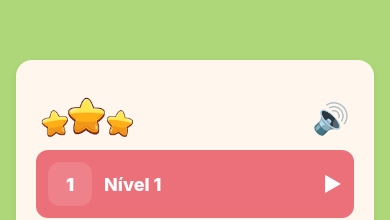
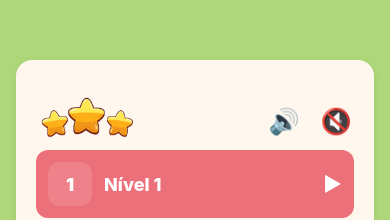
Before and after one commit to JulianaMenezees/letra-viva, a React Native app: screen /LevelsCacaPalavras in a window 390 px wide. Shown: the part 150-370 px from the top of the page. Built offline with nearby package versions, Linux system fonts and the light colour scheme.

Commit message:
feat: adicionando mudanças de audios no modulo de jogos

```diff
--- a/screens/CacaPalavrasScreen.js
+++ b/screens/CacaPalavrasScreen.js
@@ -13,6 +13,8 @@ import {
 import useTTS from "../utils/useTTS";
 import { useNavigation, useRoute } from "@react-navigation/native";
 import AsyncStorage from "@react-native-async-storage/async-storage";
+import * as Speech from "expo-speech";
+
 
 const MIN_GRID = 6;
 const MAX_GRID = 45;
@@ -134,7 +136,7 @@ export default function CacaPalavrasScreen() {
 
   useEffect(() => {
     // anúncio inicial por voz (útil para jogadores que não leem)
-    speak(`Vamos jogar! As palavras do nível são: ${SEARCH_WORDS.join(", ")}`);
+    // speak(`Vamos jogar! As palavras do nível são: ${SEARCH_WORDS.join(", ")}`);
   }, [SEARCH_WORDS, speak]);
 
   useEffect(() => {
@@ -283,7 +285,7 @@ export default function CacaPalavrasScreen() {
                     width: headerIconSize + 20,
                     height: headerIconSize + 20,
                     borderRadius: (headerIconSize + 20) / 2,
-                    transform: [{ translateX: -10 }],
+                    transform: [{ translateX: -2 }],
                   },
                 ]}
               >
@@ -307,15 +309,30 @@ export default function CacaPalavrasScreen() {
               </View>
             </TouchableOpacity>
 
-            <TouchableOpacity
-              style={styles.speakerButton}
-              onPress={() => speak(`Vamos jogar! Nível ${levelNum}`)}
-              activeOpacity={0.75}
-              accessible
-              accessibilityLabel="Ouvir instrução em áudio"
-            >
-              <Text style={styles.speakerEmoji}>🔊</Text>
-            </TouchableOpacity>
+            {/* ÁUDIO: 2 botões lado a lado */}
+            <View style={styles.audioContainer}>
+              <TouchableOpacity
+                activeOpacity={0.85}
+                onPress={() =>
+                  speak?.(
+                    `Vamos jogar! As palavras do nível são: ${SEARCH_WORDS.join(", ")}. Você deve encontrá-las no caça-palavras.`
+                  )
+                }
+                style={styles.audioButton}
+                accessibilityLabel="Botão de áudio"
+              >
+                <Text style={styles.audioIcon}>🔊</Text>
+              </TouchableOpacity>
+
+              <TouchableOpacity
+                onPress={() => Speech.stop()}
+                style={styles.muteButton}
+                accessibilityLabel="Parar fala"
+              >
+                <Text style={styles.muteIcon}>🔇</Text>
+              </TouchableOpacity>
+            </View>
+
           </View>
         </View>
 
@@ -681,4 +698,37 @@ const styles = StyleSheet.create({
     fontWeight: "800",
     fontSize: 16,
   },
+  /* --- ÁUDIO (botões) --- */
+  audioContainer: {
+    flexDirection: "row",
+    alignItems: "center",
+    // se quiser empurrar mais para baixo dentro do header, use marginTop: 12
+    // ex: marginTop: 12,
+  },
+
+  audioButton: {
+    width: 56,
+    height: 56,
+    borderRadius: 12,
+    alignItems: "center",
+    justifyContent: "center",
+
+  },
+
+  audioIcon: {
+    fontSize: 28,
+  },
+
+  muteButton: {
+    width: 48,
+    height: 48,
+    borderRadius: 10,
+    alignItems: "center",
+    top: 10
+  },
+
+  muteIcon: {
+    fontSize: 25,
+  },
+
 });
--- a/screens/InitialScreen.js
+++ b/screens/InitialScreen.js
@@ -11,7 +11,7 @@ export default function InitialScreen({ navigation }) {
 
   const falarConteudo = () => {
     speak(
-      'Bem vindo. Toque em 1 para cadastrar-se e configurar seu PIN ou biometria. Ou toque em 2 para fazer login e entrar no aplicativo.'
+      '  Bem vindo. Toque em 1 para cadastrar-se e configurar seu PIN ou biometria. Ou toque em 2 para fazer login e entrar no aplicativo.'
     );
   };
 
--- a/screens/LevelsCacaPalavras.js
+++ b/screens/LevelsCacaPalavras.js
@@ -176,16 +176,29 @@ export default function LevelsDomino({ navigation, route }) {
             />
 
             {/* ÁUDIO AGORA NA DIREITA */}
+            {/* ÁUDIO: container absoluto com os dois botões lado a lado */}
+            <View style={styles.audioContainer}>
               <TouchableOpacity
-              activeOpacity={0.8}
-              onPress={() => {
-                speak?.("Toque em um nível para começar");
-              }}
-              style={styles.audioButtonRight}
+                activeOpacity={0.85}
+                onPress={() =>
+                  speak?.(
+                    "Toque em 1 para iniciar o primeiro nível. Quando você concluir ele, os próximos níveis serão desbloqueados. Boa sorte!"
+                  )
+                }
+                style={styles.audioButton}
                 accessibilityLabel="Botão de áudio"
               >
                 <Text style={styles.audioIcon}>🔊</Text>
               </TouchableOpacity>
+
+              <TouchableOpacity
+                onPress={() => Speech.stop()}
+                style={styles.muteButton}
+                accessibilityLabel="Parar fala"
+              >
+                <Text style={styles.muteIcon}>🔇</Text>
+              </TouchableOpacity>
+            </View>
 
             {/* conteúdo real do cartão */}
             <View style={styles.board}>
@@ -409,4 +422,38 @@ const styles = StyleSheet.create({
     fontSize: 16,
   },
 
+  audioContainer: {
+    position: "absolute",
+    top: 12,
+    right: 12,
+    flexDirection: "row",
+    alignItems: "center",
+    zIndex: 10,
+    top: 35
+  },
+
+  audioButton: {
+    width: 52,
+    height: 52,
+    borderRadius: 25,
+    alignItems: "center",
+    justifyContent: "center",
+  },
+
+  audioIcon: {
+    fontSize: 25,
+  },
+
+  muteButton: {
+    width: 52,
+    height: 52,
+    borderRadius: 10,
+    alignItems: "center",
+    justifyContent: "center",
+  },
+
+  muteIcon: {
+    fontSize: 25,
+  },
+
 });
--- a/screens/LoginScreen.js
+++ b/screens/LoginScreen.js
@@ -14,11 +14,11 @@ export default function LoginScreen({ navigation }) {
     (async () => {
       const enabled = await isBiometryEnabled();
       setBiometryOn(enabled);
-      if (enabled) {
-        speak('A autenticação por biometria está ativa. Toque para autenticar com biometria ou digite o PIN.');
-      } else {
-        speak('Digite seu PIN de seis dígitos no quadradinho abaixo. Caso tenha esquecido, aperte no botão para criar um novo PIN.');
-      }
+      // if (enabled) {
+      //   speak('A autenticação por biometria está ativa. Toque em 1 para autenticar com biometria ou digite o PIN.');
+      // } else {
+      //   speak('Digite seu PIN de seis dígitos no quadradinho abaixo. Caso tenha esquecido, aperte no botão para criar um novo PIN.');
+      // }
     })();
   }, []);
 
@@ -76,7 +76,7 @@ export default function LoginScreen({ navigation }) {
         {/* Botões de áudio */}
         <View style={{ flexDirection: 'row' }}>
           <TouchableOpacity
-            onPress={() => speak('Bem-vindo ao app')}
+            onPress={() => speak(' Toque em 1 para logar com a sua biometria cadastrada. Em 2. você pode digitar seu PIN de seis números no quadradinho abaixo. Caso tenha esquecido o PIN, aperte em 3 para criar um novo.')}
             style={{ marginRight: 12 }}
           >
             <Text style={{ fontSize: 28 }}>🔊</Text>
--- a/screens/ModuloJogos.js
+++ b/screens/ModuloJogos.js
@@ -7,7 +7,7 @@ export default function ModuloJogos({ navigation }) {
 
   useEffect(() => {
     speak(
-      'Você está no módulo de jogos. Aqui você pode treinar seus conhecimentos jogando! Aperte em um dos botões para começar.'
+      ' Você está no módulo de jogos. Aqui você pode treinar seus conhecimentos jogando! Aperte em 1 para jogar o caça palavras. Em 2 para jogar o jogo da memória. Em 3 para jogar dominó. Em 4 para fazer continhas. E em 5 para jogar na pista de jogos.'
     );
   }, []);
 
--- a/screens/PinSetupScreen.js
+++ b/screens/PinSetupScreen.js
@@ -27,9 +27,9 @@ export default function PinSetupScreen({ navigation }) {
       }
     })();
 
-    setTimeout(() => speak(
-      'Agora vamos configurar um PIN de seis dígitos. Digite o mesmo PIN nos dois quadradinhos abaixo. Você também pode ativar a biometria, caso o seu celular permita.'
-    ), 300);
+    // setTimeout(() => speak(
+    //   'Agora vamos configurar um PIN de seis dígitos. Digite o mesmo PIN nos dois quadradinhos abaixo. Você também pode ativar a biometria, caso o seu celular permita.'
+    // ), 300);
   }, []);
 
   const validatePin = (p) => /^\d{6}$/.test(p);
@@ -126,7 +126,7 @@ export default function PinSetupScreen({ navigation }) {
         </Text>
 
         <View style={{ flexDirection: 'row' }}>
-          <TouchableOpacity onPress={() => speak('Vamos configurar o PIN')} style={{ marginHorizontal: 6 }}>
+          <TouchableOpacity onPress={() => speak('  Agora vamos configurar um PIN de seis dígitos. Digite o mesmo PIN nos dois quadradinhos abaixo. Você também pode ativar a biometria, caso o seu celular permita.   Aperte em 1 para ativar a biometria, aproximando seu dedo do sensor de biometria do seu celular.  Depois, aperte em 2 para testar a biometria. Em seguida, Aperte em 3. para concluir o cadastro e ir para a tela de login ')} style={{ marginHorizontal: 6 }}>
             <Text style={{ fontSize: 28 }}>🔊</Text>
           </TouchableOpacity>
           <TouchableOpacity onPress={() => Speech.stop()} style={{ marginHorizontal: 6 }}>
```
Lines whose indentation alone changed are shown as unchanged.
